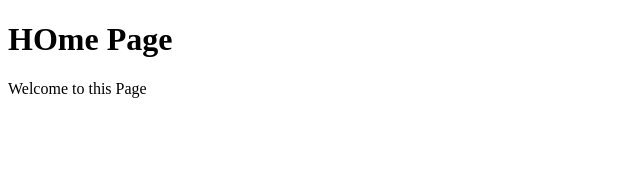
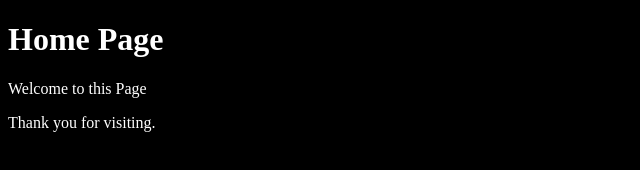
Before and after one commit to wihelminawaromi/learn-html-css, a plain HTML site: page index.html in a window 1280 px wide. Shown: the whole page, without its empty margins (0-640 px from the left). Drawn offline with Linux system fonts and the light colour scheme.

Commit message:
add style.css

```diff
--- a/index.html
+++ b/index.html
@@ -2,9 +2,11 @@
 <html>
     <head>
         <title>Home - SaCode</title>
+        <link rel="stylesheet" href="style.css">
     </head>
-    <body>
-        <h1>HOme Page</h1>
+    <body class="bg-dark">
+        <h1>Home Page</h1>
         <p>Welcome to this Page</p>
+        <p>Thank you for visiting.</p>
     </body>
 </html>
--- /dev/null
+++ b/style.css
@@ -0,0 +1,4 @@
+body {
+    background-color: black;
+    color: white;
+}
```
